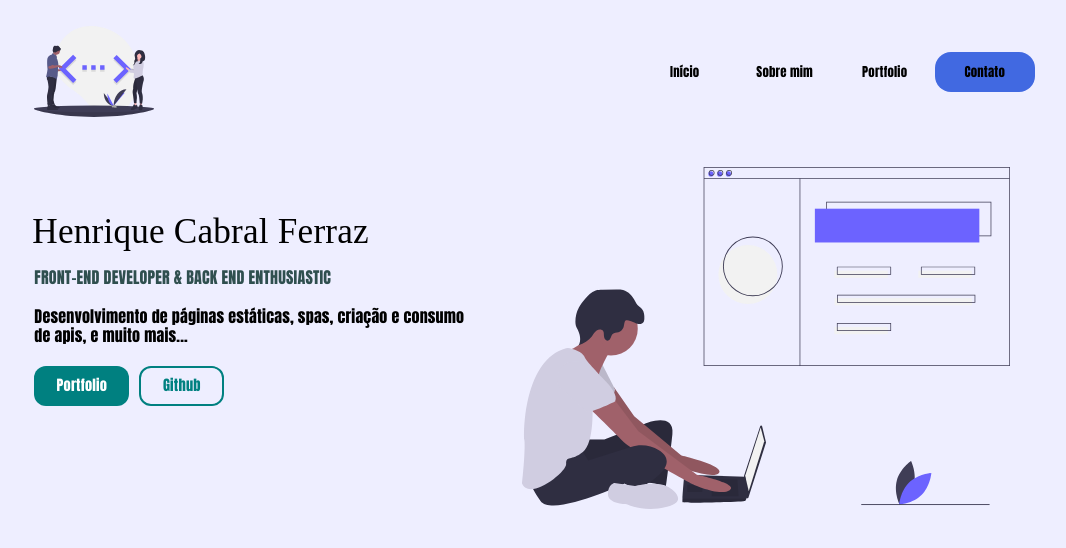
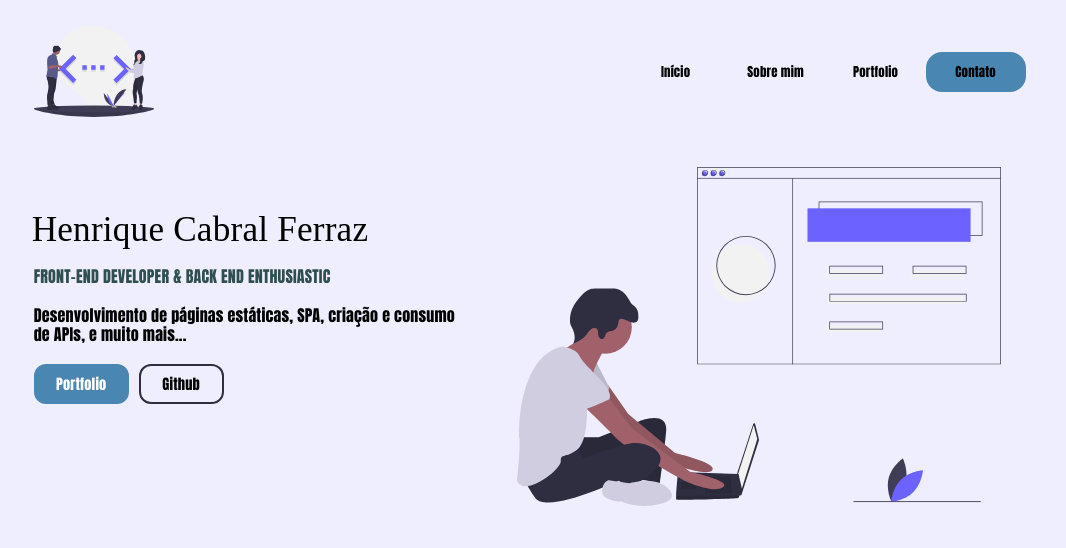
Before and after one commit to HCFerraz/portfolio, a Next.js app: page / in a window 1280 px wide. Shown: the top 548 px of the page, without its empty margins (40-1106 px from the left). Built offline with nearby package versions, Linux system fonts and the light colour scheme; a web font is replaced by a local one.

Commit message:
Adjustments

```diff
--- a/components/layout.module.css
+++ b/components/layout.module.css
@@ -37,7 +37,8 @@
     margin-top: 10px;
 }
 .presentation > div > div > a:first-of-type {
-    background-color: teal;
+    background-color: #4987B2;
+    border: 2px solid #4987B2;
     border-radius: 12px;
     padding: 5px 10px;
     font-size: 0.9em;
@@ -48,9 +49,10 @@
     align-content: center;
     color: #FFFFFF;
     margin-right: 10px;
+    transition: 0.5s;
 }
 .presentation > div > div > a:last-of-type {
-    border: 2px solid teal;
+    border: 2px solid #2F2E41;
     border-radius: 12px;
     padding: 5px 10px;
     font-size: 0.9em;
@@ -59,10 +61,17 @@
     text-align: center;
     display: grid;
     align-content: center;
-    color: teal;
+    color: #000000;
+    transition: 0.5s;
 }
 .presentation > div > div > a:last-of-type:hover {
-    background-color: teal;
+    background-color: #4987B2;
+    color: #FFFFFF;
+}
+.presentation > div > div > a:first-of-type:hover {
+    border: 2px solid #2F2E41;
+    background: none;
+    color: #000000;
 }
 .presentation > img {
     margin-top: 50px;
@@ -98,20 +107,24 @@
     align-items: center;
 }
 .information_list_container > li:last-of-type {
-    background-color: royalblue;
+    background-color: #4987B2;
     border-radius: 16px;
     cursor: pointer;
 }
 .information_list_container > li > a:hover {
-    color: royalblue;
+    color: #4987B2;
 }
-@media only screen and (max-width: 950px) {
+.information_list_container > li:last-of-type > a:hover {
+    color: #F5F5F5;
+}
+
+@media only screen and (max-width: 1024px) {
     .presentation {
         margin-top: 50px;
         justify-content: center;
     }
 }
-@media only screen and (max-width: 948px) {
+@media only screen and (max-width: 917px) {
     .presentation > div > h1{
         justify-self: center;
     }
@@ -132,8 +145,3 @@
         min-width: 200px;
     }
 }
-/* @media only screen and (max-width: 1250px) {
-    .content_container {
-        margin: 0 6.5%;
-    }
-} */
--- a/pages/index.js
+++ b/pages/index.js
@@ -26,13 +26,13 @@ export default function Home() {
                 <div>
                     <h1>Henrique Cabral Ferraz</h1>
                     <h2>Front-End Developer & Back End Enthusiastic</h2>
-                    <p>Desenvolvimento de páginas estáticas, spas, criação e consumo de apis, e muito mais... </p>
+                    <p>Desenvolvimento de páginas estáticas, SPA, criação e consumo de APIs, e muito mais... </p>
                     <div>
                         <a href="#">Portfolio</a>
                         <a href="www.google.com" target="_blank">Github</a>
                     </div>
                 </div>
-                {size.width && size.width >= '949' ? <img src="/images/web_developer.svg" alt="Web Developer" /> : <img src="/images/web_devices.svg" alt="Web Devices" />}
+                {size.width && size.width > '1024' ? <img src="/images/web_developer.svg" alt="Web Developer" /> : <img src="/images/web_devices.svg" alt="Web Devices" />}
             </div>
         </div>
     )
```
